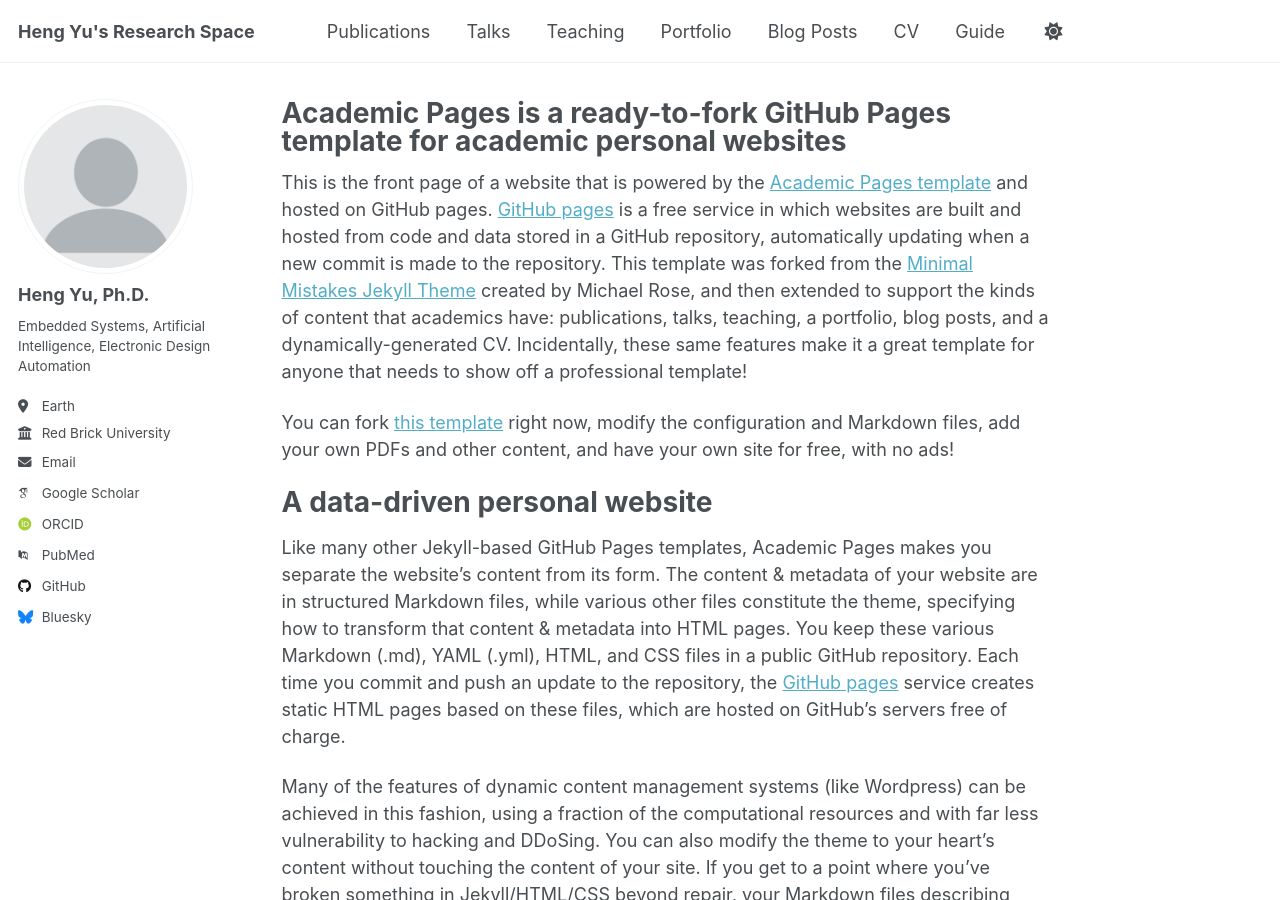
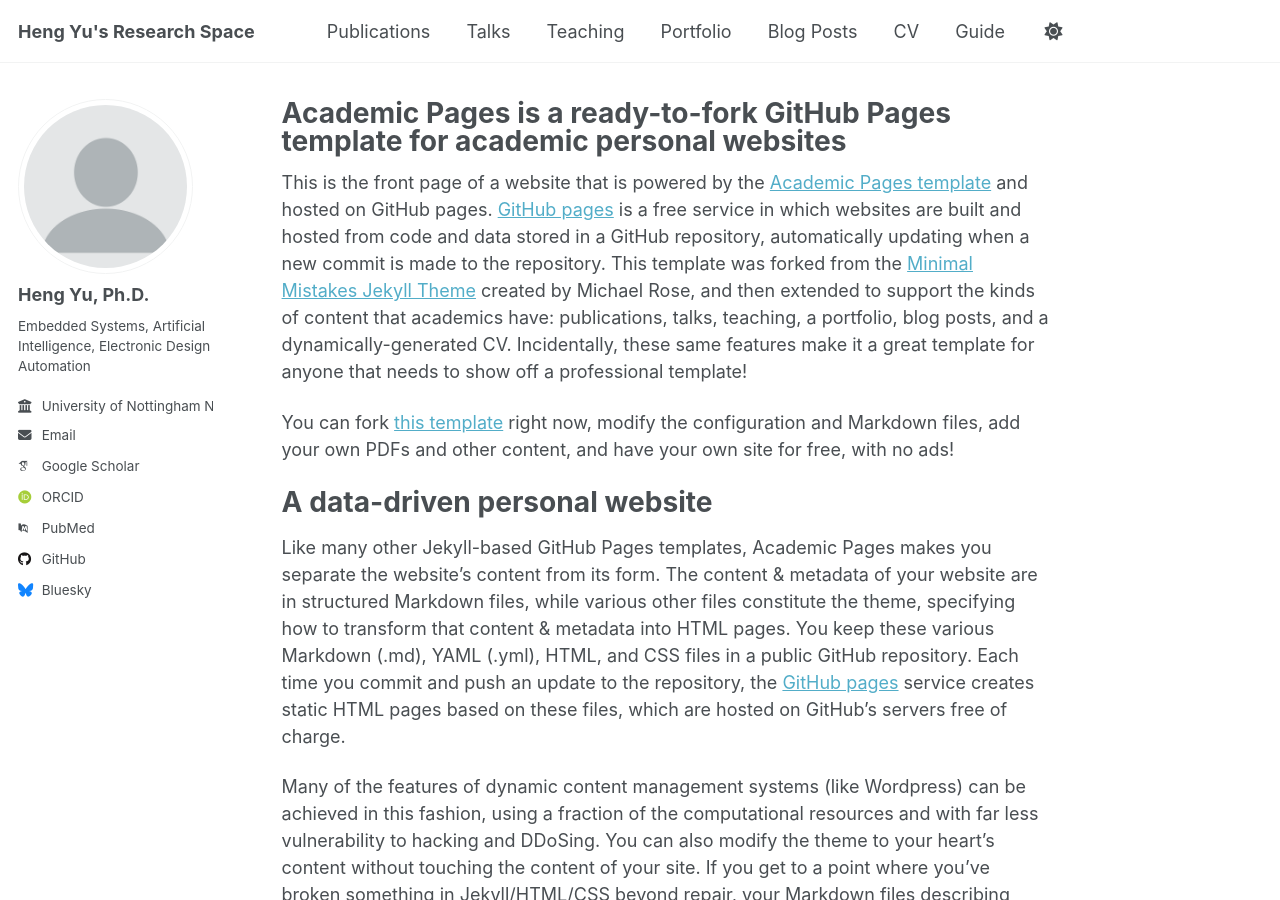
Before and after one commit to eleyuheng/eleyuheng.github.io, a Jekyll site: the page built from _pages/about.md, in a window 1280 px wide and 900 px high. Built offline with Jekyll 4.4.1, drawn with Linux system fonts in a browser that asks for light colours; some web fonts are replaced; a script that is not in the unit is left out.

Commit message:
Update _config.yml

```diff
--- a/_config.yml
+++ b/_config.yml
@@ -26,10 +26,10 @@ author:
   name             : "Heng Yu, Ph.D."
   pronouns         : # example: "she/her"
   bio              : "Embedded Systems, Artificial Intelligence, Electronic Design Automation"
-  location         : "Earth"
-  employer         : "Red Brick University"
+  location         : # "Earth"
+  employer         : "University of Nottingham Ningbo China"
   uri              : # URL
-  email            : "none@example.org"
+  email            : "heng.yu@nottingham.edu.cn"
 
   # Academic websites
   academia         : # URL
```
